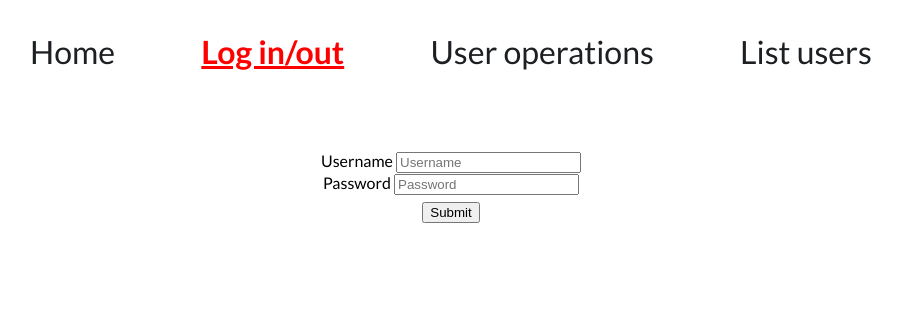
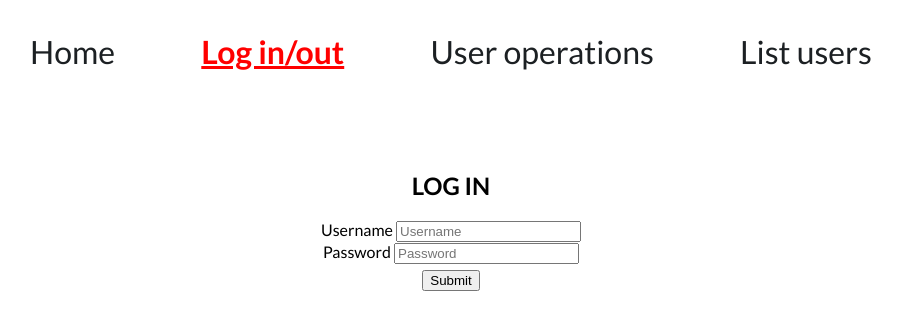
Before and after one commit to forDeFan/FastAPI_APIs, a FastAPI app: template app/web/templates/login.html in a window 1280 px wide. Shown: the top 331 px of the page, without its empty margins (189-1091 px from the left). Run offline with FastAPI, Linux system fonts and the light colour scheme; the template is opened without the code that fills it, so the values that code supplies are empty; parts of the project's set-up code (start-up, migrations or seed data) failed here and were passed over.

Commit message:
change: add titles to log in/out

```diff
--- a/app/web/templates/login.html
+++ b/app/web/templates/login.html
@@ -8,6 +8,7 @@
 {% block content %}
 <div class="container">
     {% if ('access_token' in request.cookies) %}
+    <h2>LOG OUT</h2>
     <p>
         You are logged in.
     </p>
@@ -15,6 +16,7 @@
         If you wish you can <a href="/logout">logout</a>
     </p>
     {% else %}
+    <h2>LOG IN</h2>
     <form id="login_form" action="/login" method="POST">
         <div>
             <label>Username</label>
```
